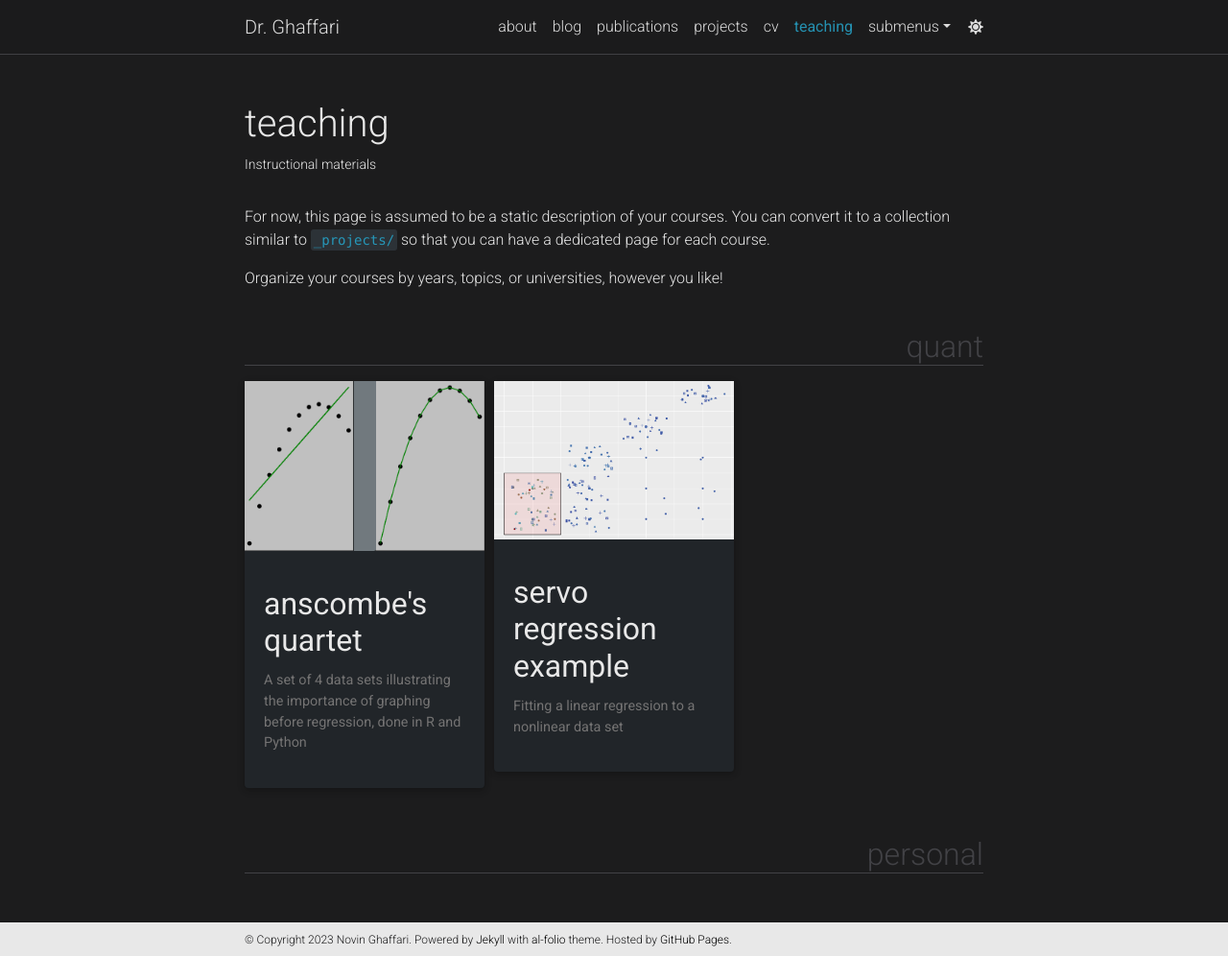
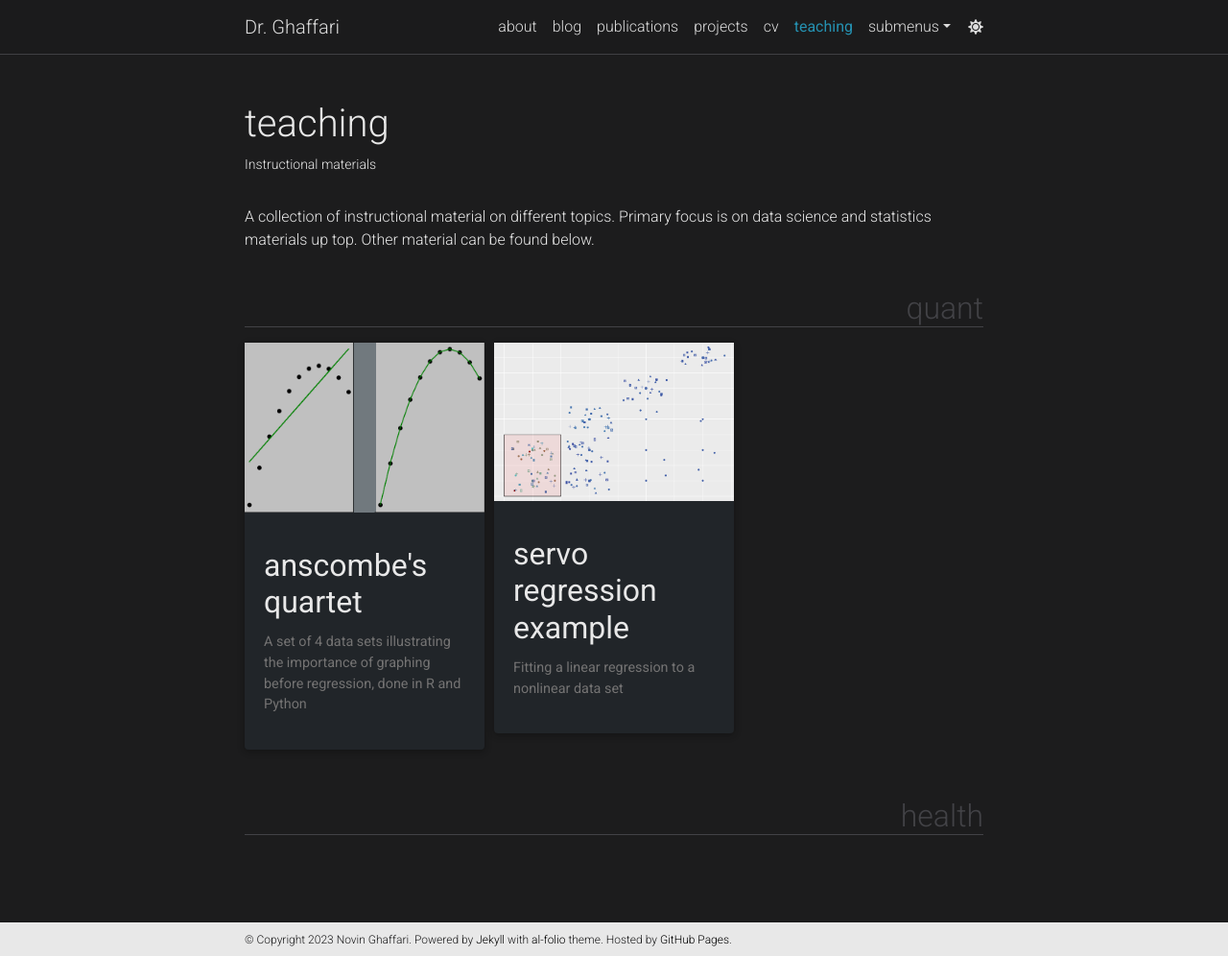
Before and after one commit to nghaffari/nghaffari.github.io, a Jekyll site: the page built from _pages/teaching.md, in a window 1280 px wide and 996 px high. Shown: the whole window at 96% size. Built offline with Jekyll 4.4.1, drawn with Linux system fonts in a browser that asks for light colours; full-size pictures stand in for the smaller copies a plugin makes; comment, search, counter and statistics services are not loaded; a style sheet for code colours, icons or effects is not loaded.

Commit message:
Update teaching.md

```diff
--- a/_pages/teaching.md
+++ b/_pages/teaching.md
@@ -5,13 +5,11 @@
 description: Instructional materials
 nav: true
 nav_order: 5
-display_categories: [quant, personal]
+display_categories: [quant, health]
 horizontal: false
 ---
 
-For now, this page is assumed to be a static description of your courses. You can convert it to a collection similar to `_projects/` so that you can have a dedicated page for each course.
-
-Organize your courses by years, topics, or universities, however you like!
+A collection of instructional material on different topics. Primary focus is on data science and statistics materials up top. Other material can be found below.
 
 
 <!-- pages/teaching.md -->
```
